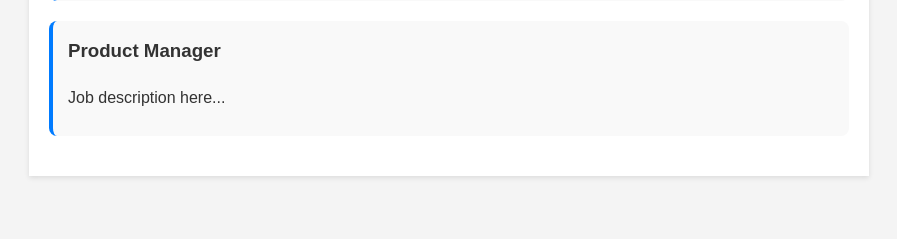
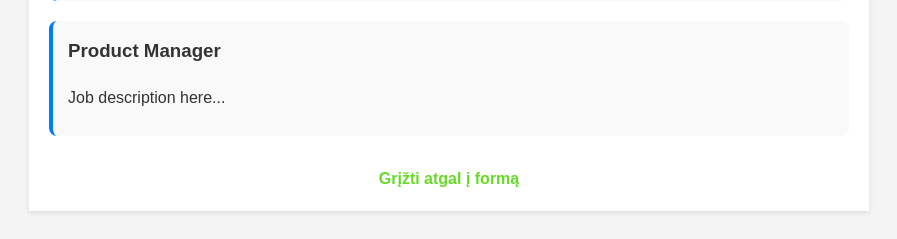
Before and after one commit to MisterVaidas/form-LT, a Flask app: page /jobs in a window 1280 px wide. Shown: the part 1219-1458 px from the top of the page, without its empty margins (191-1088 px from the left). Before the commit the page ends 1397 px from the top, so only its background shows below. Run offline with Flask 3, Linux system fonts and the light colour scheme.

Commit message:
Added go back home link

```diff
--- a/static/jobs.css
+++ b/static/jobs.css
@@ -74,3 +74,14 @@ h1, h2, h3 {
         padding: 10px;
     }
 }
+
+.jobs-footer {
+    text-align: center;
+    margin-top: 30px;
+}
+
+.home-link {
+    color: #66DA26;
+    text-decoration: none;
+    font-weight: bold;
+}
--- a/templates/jobs.html
+++ b/templates/jobs.html
@@ -30,6 +30,9 @@
                 <p>Currently, there are no open positions.</p>
             {% endfor %}
         </div>
+        <footer class="jobs-footer">
+            <a href="{{ url_for('index') }}" class="home-link">Grįžti atgal į formą</a>
+        </footer>
     </div>
 </body>
 </html>
```
